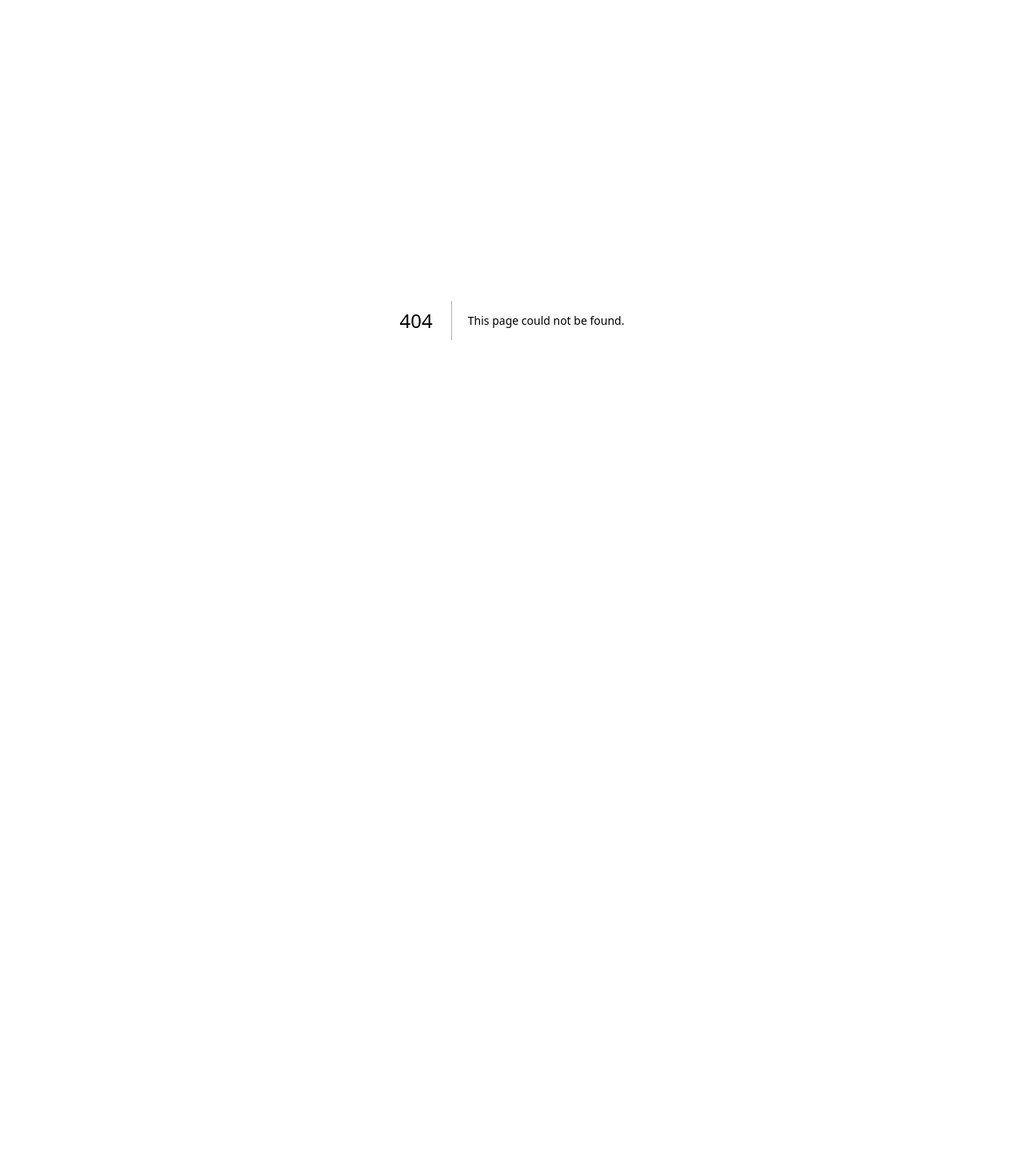
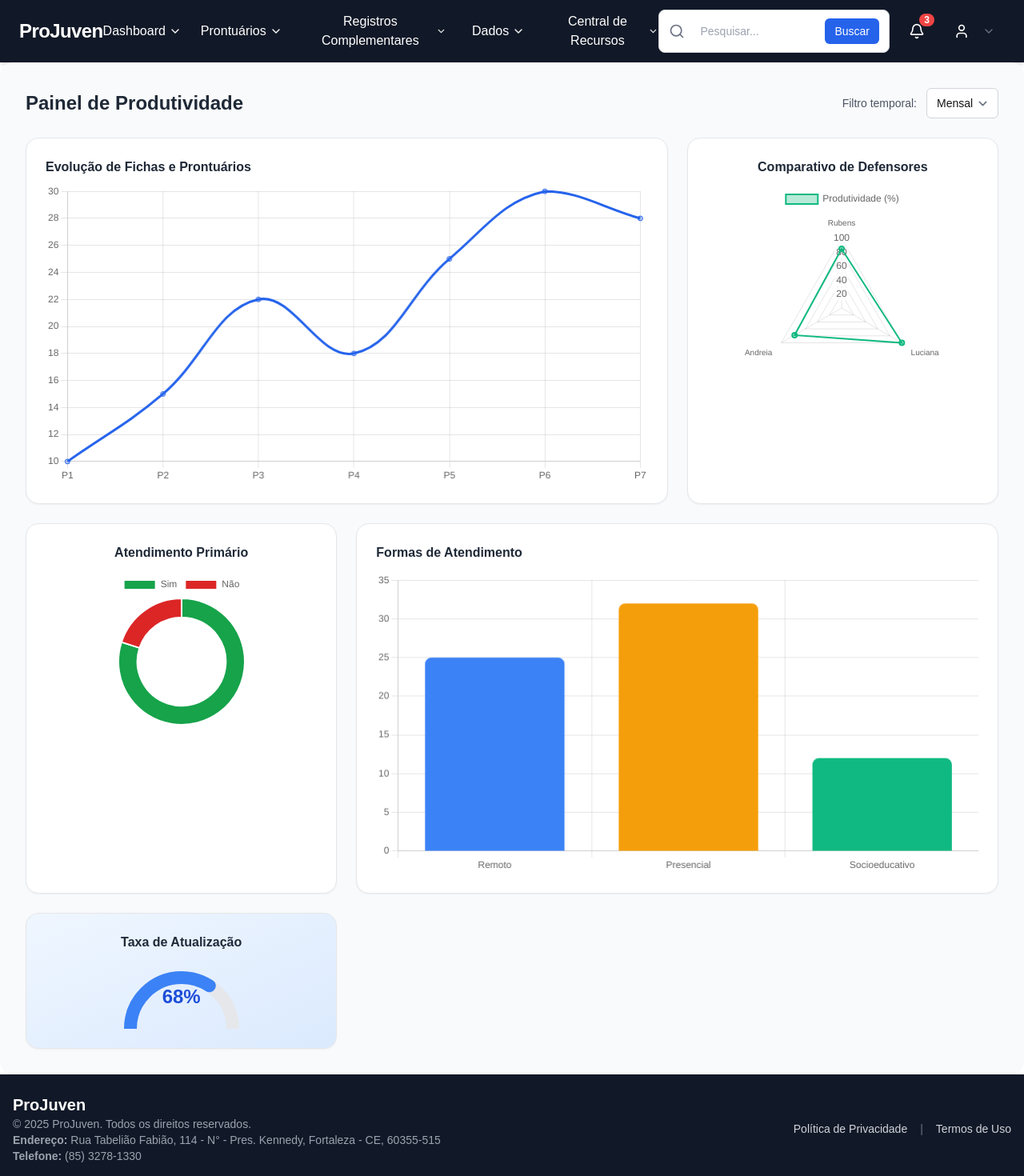
Before and after one commit to resenhandodirei/ProJuven, a Next.js app: page /painel-de-dados-produtividade in a window 1280 px wide. Before the commit this address had no page. Shown: the top 1470 px of the page at 80% size. Before the commit the page ends 800 px from the top, so only its background shows below. Built offline with nearby package versions, Linux system fonts and the light colour scheme.

Commit message:
feat: feito, mas falta acrescentar o sidebar

```diff
--- /dev/null
+++ b/src/app/painel-de-dados-produtividade/page.tsx
@@ -0,0 +1,266 @@
+"use client";
+
+import React, { useState, useMemo } from "react";
+import "@/styles/globals.css";
+import Navbar from "@/components/navbar";
+import Footer from "@/components/footer";
+import {
+  Line,
+  Radar,
+  Doughnut,
+  Bar,
+} from "react-chartjs-2";
+import {
+  Chart as ChartJS,
+  CategoryScale,
+  LinearScale,
+  PointElement,
+  LineElement,
+  BarElement,
+  RadialLinearScale,
+  ArcElement,
+  Title,
+  Tooltip,
+  Legend,
+} from "chart.js";
+import { Card } from "@/components/Cards";
+import { motion } from "framer-motion";
+import { Select } from "@/components/Select";
+import { Sidebar } from "lucide-react";
+
+ChartJS.register(
+  CategoryScale,
+  LinearScale,
+  PointElement,
+  LineElement,
+  BarElement,
+  RadialLinearScale,
+  ArcElement,
+  Title,
+  Tooltip,
+  Legend
+);
+
+export default function PainelProdutividadeInterativo() {
+  const [periodo, setPeriodo] = useState("mensal");
+
+  // === CONFIGURAÇÃO DE PERÍODOS ===
+  const periodos = [
+    { label: "Último dia", value: "diario" },
+    { label: "Semanal", value: "semanal" },
+    { label: "Quinzenal", value: "quinzenal" },
+    { label: "Mensal", value: "mensal" },
+    { label: "Trimestral", value: "trimestral" },
+    { label: "Semestral", value: "semestral" },
+    { label: "Anual", value: "anual" },
+  ];
+
+  // === MOCK DE DADOS VARIÁVEIS ===
+  const dados = useMemo(() => {
+    const base = {
+      fichasMensais: [10, 15, 22, 18, 25, 30, 28],
+      defensores: ["Rubens", "Luciana", "Andreia"],
+      produtividade: [85, 100, 78],
+      formasAtendimento: {
+        remoto: 25,
+        presencial: 32,
+        socioeducativo: 12,
+      },
+      atendimentoPrimario: { sim: 60, nao: 15 },
+      taxaAtualizacao: 68,
+    };
+
+    switch (periodo) {
+      case "diario":
+        return {
+          ...base,
+          fichasMensais: [3, 2, 4, 1, 3],
+          taxaAtualizacao: 45,
+        };
+      case "semanal":
+        return {
+          ...base,
+          fichasMensais: [5, 8, 12, 10, 9, 14, 11],
+          taxaAtualizacao: 58,
+        };
+      case "quinzenal":
+        return {
+          ...base,
+          fichasMensais: [10, 12, 18, 14, 15],
+          taxaAtualizacao: 63,
+        };
+      case "trimestral":
+        return {
+          ...base,
+          fichasMensais: [18, 22, 28],
+          taxaAtualizacao: 75,
+        };
+      case "semestral":
+        return {
+          ...base,
+          fichasMensais: [15, 20, 22, 28, 30, 32],
+          taxaAtualizacao: 80,
+        };
+      case "anual":
+        return {
+          ...base,
+          fichasMensais: [10, 15, 22, 18, 25, 30, 28, 40, 35, 45, 48, 50],
+          taxaAtualizacao: 88,
+        };
+      default:
+        return base;
+    }
+  }, [periodo]);
+
+  // === DADOS DOS GRÁFICOS ===
+  const areaChartData = {
+    labels:
+      periodo === "anual"
+        ? ["Jan", "Fev", "Mar", "Abr", "Mai", "Jun", "Jul", "Ago", "Set", "Out", "Nov", "Dez"]
+        : Array.from({ length: dados.fichasMensais.length }, (_, i) => `P${i + 1}`),
+    datasets: [
+      {
+        label: "Fichas abertas/atualizadas",
+        data: dados.fichasMensais,
+        fill: true,
+        borderColor: "#2563eb",
+        backgroundColor: "rgba(37,99,235,0.3)",
+        tension: 0.4,
+      },
+    ],
+  };
+
+  const radarData = {
+    labels: dados.defensores,
+    datasets: [
+      {
+        label: "Produtividade (%)",
+        data: dados.produtividade,
+        backgroundColor: "rgba(16,185,129,0.3)",
+        borderColor: "#10b981",
+        borderWidth: 2,
+      },
+    ],
+  };
+
+  const doughnutData = {
+    labels: ["Sim", "Não"],
+    datasets: [
+      {
+        data: [dados.atendimentoPrimario.sim, dados.atendimentoPrimario.nao],
+        backgroundColor: ["#16a34a", "#dc2626"],
+      },
+    ],
+  };
+
+  const barData = {
+    labels: ["Remoto", "Presencial", "Socioeducativo"],
+    datasets: [
+      {
+        label: "Atendimentos",
+        data: Object.values(dados.formasAtendimento),
+        backgroundColor: ["#3b82f6", "#f59e0b", "#10b981"],
+        borderRadius: 8,
+      },
+    ],
+  };
+
+  return (
+    <>
+    <Navbar />
+
+    <div className="p-8 bg-gray-50 rounded-2xl">
+
+        {/*<Sidebar />*/}
+      {/* === CABEÇALHO E FILTRO === */}
+      <div className="flex flex-col md:flex-row md:items-center md:justify-between mb-6">
+        <h1 className="text-2xl font-bold text-gray-800">Painel de Produtividade</h1>
+        <div className="flex items-center gap-3 mt-3 md:mt-0">
+          <label htmlFor="periodo" className="text-gray-600 text-sm">
+            Filtro temporal:
+          </label>
+          <select
+            id="periodo"
+            value={periodo}
+            onChange={(e) => setPeriodo(e.target.value)}
+            className="border border-gray-300 rounded-md px-3 py-2 text-sm focus:ring-2 focus:ring-blue-500"
+          >
+            {periodos.map((p) => (
+              <option key={p.value} value={p.value}>
+                {p.label}
+              </option>
+            ))}
+          </select>
+        </div>
+      </div>
+
+      {/* === CONTEÚDO === */}
+      <motion.div
+        key={periodo}
+        initial={{ opacity: 0, y: 15 }}
+        animate={{ opacity: 1, y: 0 }}
+        transition={{ duration: 0.4 }}
+        className="grid grid-cols-1 md:grid-cols-2 lg:grid-cols-3 gap-6"
+      >
+        {/* Tendência */}
+        <Card className="p-6 col-span-1 lg:col-span-2 bg-white shadow rounded-2xl">
+          <h2 className="font-semibold text-gray-800 mb-2">
+            Evolução de Fichas e Prontuários
+          </h2>
+          <Line data={areaChartData} options={{ responsive: true, plugins: { legend: { display: false } } }} />
+        </Card>
+
+        {/* Radar */}
+        <Card className="p-6 bg-white shadow rounded-2xl flex flex-col items-center">
+          <h2 className="font-semibold text-gray-800 mb-3">Comparativo de Defensores</h2>
+          <div className="w-64">
+            <Radar data={radarData} options={{ scales: { r: { suggestedMin: 0, suggestedMax: 100 } } }} />
+          </div>
+        </Card>
+
+        {/* Doughnut */}
+        <Card className="p-6 bg-white shadow rounded-2xl flex flex-col items-center">
+          <h2 className="font-semibold text-gray-800 mb-3">Atendimento Primário</h2>
+          <div className="w-48">
+            <Doughnut data={doughnutData} options={{ cutout: "70%" }} />
+          </div>
+        </Card>
+
+        {/* Barra */}
+        <Card className="p-6 col-span-1 lg:col-span-2 bg-white shadow rounded-2xl">
+          <h2 className="font-semibold text-gray-800 mb-3">Formas de Atendimento</h2>
+          <Bar data={barData} options={{ responsive: true, plugins: { legend: { display: false } } }} />
+        </Card>
+
+        {/* Gauge */}
+        <Card className="p-6 bg-gradient-to-br from-blue-50 to-blue-100 rounded-2xl flex flex-col items-center justify-center shadow">
+          <h2 className="font-semibold text-gray-800 mb-4">Taxa de Atualização</h2>
+          <div className="relative w-40 h-20">
+            <svg viewBox="0 0 100 50" className="w-full h-full">
+              <path
+                d="M10 50 A40 40 0 0 1 90 50"
+                fill="none"
+                stroke="#e5e7eb"
+                strokeWidth="10"
+              />
+              <path
+                d="M10 50 A40 40 0 0 1 90 50"
+                fill="none"
+                stroke="#3b82f6"
+                strokeWidth="10"
+                strokeDasharray={`${dados.taxaAtualizacao * 1.26}, 252`}
+                strokeLinecap="round"
+              />
+            </svg>
+            <span className="absolute inset-0 flex items-center justify-center text-2xl font-bold text-blue-700">
+              {dados.taxaAtualizacao}%
+            </span>
+          </div>
+        </Card>
+      </motion.div>
+
+    </div>
+    <Footer />
+    </>
+  );
+}
--- a/src/app/trocar-senha/page.tsx
+++ b/src/app/trocar-senha/page.tsx
@@ -1,35 +1,28 @@
 "use client";
 
-import { GetServerSideProps, GetServerSidePropsContext } from "next";
-import { parse } from "cookie";
-import { useRouter } from "next/navigation"; // <- Pages Router usa next/router
-import { useState } from "react";
+import { useRouter } from "next/navigation";
+import { useState, useEffect } from "react";
 import axios from "axios";
-
 import { InputPassword } from "@/components/InputPassword";
 import Navbar from "@/components/navbar";
 import Footer from "@/components/footer";
 
-export const getServerSideProps: GetServerSideProps = async ({ req }: GetServerSidePropsContext) => {
-  const cookies = req.headers.cookie ? parse(req.headers.cookie) : {};
-  const token = cookies["auth-token"]; // ajuste o nome do cookie conforme seu app
-
-  /* if (!token) {
-    return {
-      redirect: { destination: "/login", permanent: false },
-    };
-  } */
-
-  // opcional: validar token no servidor
-
-  return { props: {} };
-}; // <- fecha corretamente a função e o export
-
-export default function TrocarSenha() {
+export default function TrocarSenhaPage() {
   const router = useRouter();
-  const [form, setForm] = useState({ senhaAtual: "", novaSenha: "", confirmarSenha: "" });
+  const [form, setForm] = useState({
+    senhaAtual: "",
+    novaSenha: "",
+    confirmarSenha: "",
+  });
   const [loading, setLoading] = useState(false);
   const [message, setMessage] = useState("");
+  const [token, setToken] = useState<string | null>(null);
+
+  // ✅ Captura o token diretamente do cookie do navegador (lado do cliente)
+  useEffect(() => {
+    const match = document.cookie.match(/auth-token=([^;]+)/);
+    setToken(match ? match[1] : null);
+  }, []);
 
   const handleChange = (e: React.ChangeEvent<HTMLInputElement>) => {
     setForm({ ...form, [e.target.name]: e.target.value });
@@ -44,13 +37,30 @@ export default function TrocarSenha() {
       return;
     }
 
+    if (!token) {
+      setMessage("Usuário não autenticado. Faça login novamente.");
+      return;
+    }
+
     try {
       setLoading(true);
-      const res = await axios.post("/api/auth/trocar-senha", form);
+
+      const res = await axios.post(
+        "/api/auth/trocar-senha",
+        {
+          senhaAtual: form.senhaAtual,
+          novaSenha: form.novaSenha,
+        },
+        {
+          headers: {
+            Authorization: `Bearer ${token}`,
+          },
+        }
+      );
 
       if (res.status === 200) {
         setMessage("Senha alterada com sucesso!");
-        setTimeout(() => router.push("/client-area"), 1500);
+        setTimeout(() => router.push("/home"), 1500);
       }
     } catch (error: any) {
       setMessage(error.response?.data?.message || "Erro ao alterar a senha.");
@@ -60,47 +70,65 @@ export default function TrocarSenha() {
   };
 
   return (
-    <div className="flex items-center justify-center min-h-screen bg-gray-100">
-      <form onSubmit={handleSubmit} className="bg-white shadow-lg rounded-2xl p-8 w-full max-w-md">
-        <h1 className="text-2xl font-bold mb-6 text-center">Trocar Senha</h1>
+    <div className="flex flex-col min-h-screen bg-gray-50">
+      <Navbar />
+
+      <main className="flex flex-1 items-center justify-center px-4 py-8">
+        <form
+          onSubmit={handleSubmit}
+          className="bg-white shadow-xl rounded-2xl p-8 w-full max-w-md border border-gray-200"
+        >
+          <h1 className="text-2xl font-bold mb-6 text-center text-gray-800">
+            Trocar Senha
+          </h1>
 
           <div className="mb-4">
-          <label className="block mb-2 font-medium">Senha Atual</label>
+            <label className="block mb-2 font-medium text-gray-700">
+              Senha Atual
+            </label>
             <InputPassword
-            type="password"
               name="senhaAtual"
               value={form.senhaAtual}
               onChange={handleChange}
-            className="w-full border rounded-lg p-2"
               required
             />
           </div>
 
           <div className="mb-4">
-          <label className="block mb-2 font-medium">Nova Senha</label>
+            <label className="block mb-2 font-medium text-gray-700">
+              Nova Senha
+            </label>
             <InputPassword
-            type="password"
               name="novaSenha"
               value={form.novaSenha}
               onChange={handleChange}
-            className="w-full border rounded-lg p-2"
               required
             />
           </div>
 
           <div className="mb-4">
-          <label className="block mb-2 font-medium">Confirmar Nova Senha</label>
+            <label className="block mb-2 font-medium text-gray-700">
+              Confirmar Nova Senha
+            </label>
             <InputPassword
-            type="password"
               name="confirmarSenha"
               value={form.confirmarSenha}
               onChange={handleChange}
-            className="w-full border rounded-lg p-2"
               required
             />
           </div>
 
-        {message && <p className="text-center text-sm mb-4 text-red-500">{message}</p>}
+          {message && (
+            <p
+              className={`text-center text-sm mb-4 ${
+                message.includes("sucesso")
+                  ? "text-green-600"
+                  : "text-red-500"
+              }`}
+            >
+              {message}
+            </p>
+          )}
 
           <button
             type="submit"
@@ -110,6 +138,9 @@ export default function TrocarSenha() {
             {loading ? "Processando..." : "Trocar Senha"}
           </button>
         </form>
+      </main>
+
+      <Footer />
     </div>
   );
 }
--- /dev/null
+++ b/src/components/Select.tsx
@@ -0,0 +1,61 @@
+"use client";
+
+import * as React from "react";
+import { ChevronDown } from "lucide-react";
+import { cn } from "@/lib/utils";
+
+export interface SelectOption {
+  label: string;
+  value: string;
+}
+
+interface SelectProps extends React.SelectHTMLAttributes<HTMLSelectElement> {
+  label?: string;
+  options: SelectOption[];
+  error?: string;
+  helperText?: string;
+}
+
+export const Select = React.forwardRef<HTMLSelectElement, SelectProps>(
+  ({ label, options, error, helperText, className, ...props }, ref) => {
+    return (
+      <div className="flex flex-col space-y-1.5 w-full">
+        {label && (
+          <label
+            htmlFor={props.id}
+            className="text-sm font-medium text-gray-700"
+          >
+            {label}
+          </label>
+        )}
+
+        <div className="relative">
+          <select
+            ref={ref}
+            {...props}
+            className={cn(
+              "flex h-10 w-full appearance-none rounded-lg border border-gray-300 bg-white px-3 py-2 pr-10 text-sm text-gray-700 focus:outline-none focus:ring-2 focus:ring-blue-500 focus:border-transparent disabled:cursor-not-allowed disabled:opacity-50 transition",
+              error && "border-red-500 focus:ring-red-400",
+              className
+            )}
+          >
+            {options.map((opt) => (
+              <option key={opt.value} value={opt.value}>
+                {opt.label}
+              </option>
+            ))}
+          </select>
+
+          <ChevronDown className="absolute right-3 top-1/2 -translate-y-1/2 h-4 w-4 text-gray-400 pointer-events-none" />
+        </div>
+
+        {helperText && !error && (
+          <p className="text-xs text-gray-500">{helperText}</p>
+        )}
+        {error && <p className="text-xs text-red-500">{error}</p>}
+      </div>
+    );
+  }
+);
+
+Select.displayName = "Select";
```
Lines whose indentation alone changed are shown as unchanged.
